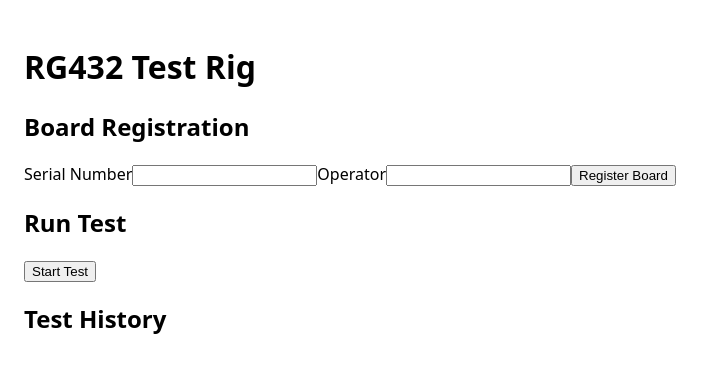
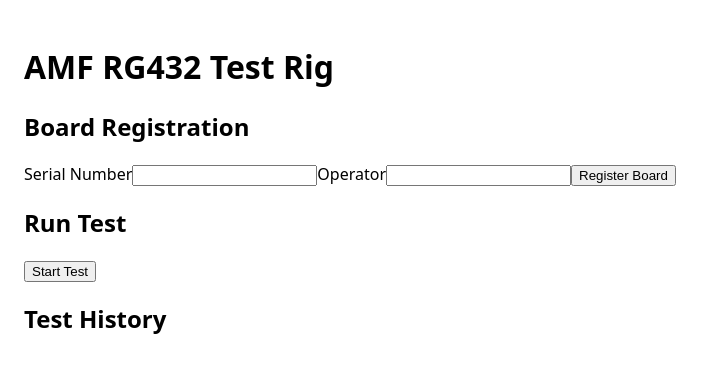
Before and after one commit to Interlaken0/amf-rg432, a React (Vite) app: page / in a window 1280 px wide. Shown: the top 372 px of the page, without its empty margins (0-715 px from the left). Built offline with nearby package versions, Linux system fonts and the light colour scheme.

Commit message:
feat: rebrand app as AMF RG432 Test Rig

```diff
--- a/index.html
+++ b/index.html
@@ -5,7 +5,7 @@
     <meta name="viewport" content="width=device-width, initial-scale=1.0" />
     <meta http-equiv="Content-Security-Policy" content="default-src 'self'; script-src 'self'; style-src 'self' 'unsafe-inline'; img-src 'self' data:;" />
     <link rel="icon" href="/favicon.ico" />
-    <title>RG432 Test Rig</title>
+    <title>AMF RG432 Test Rig</title>
   </head>
   <body>
     <div id="root"></div>
--- a/src/renderer/App.tsx
+++ b/src/renderer/App.tsx
@@ -35,7 +35,7 @@ function App() {
 
   return (
     <main style={{ padding: '1rem', fontFamily: 'system-ui, sans-serif' }}>
-      <h1>RG432 Test Rig</h1>
+      <h1>AMF RG432 Test Rig</h1>
 
       <section style={{ marginBottom: '1rem' }}>
         <h2>Board Registration</h2>
```
Also changed, not shown: src/main/index.ts (+22 -0 lines), electron-builder.json5.
